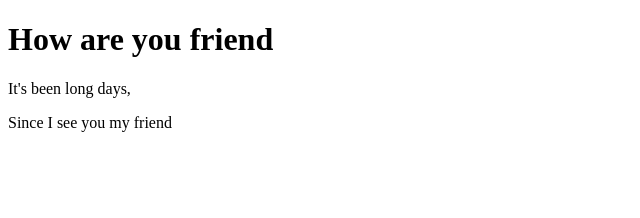
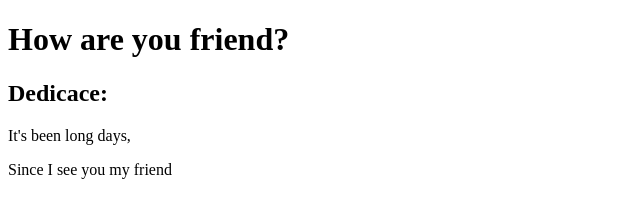
Before and after one commit to BlWPanda/Test_project, a plain HTML site: page index.html in a window 1280 px wide. Shown: the whole page, without its empty margins (0-640 px from the left). Drawn offline with Linux system fonts and the light colour scheme.

Commit message:
New HTML vs

```diff
--- a/index.html
+++ b/index.html
@@ -7,7 +7,8 @@
     <title>Document</title>
 </head>
 <body>
-    <h1>How are you friend</h1>
+    <h1>How are you friend?</h1>
+    <h2>Dedicace: </h2>
     <p>It's been long days,</p>
     <p>Since I see you my friend </p>
 </body>
```
